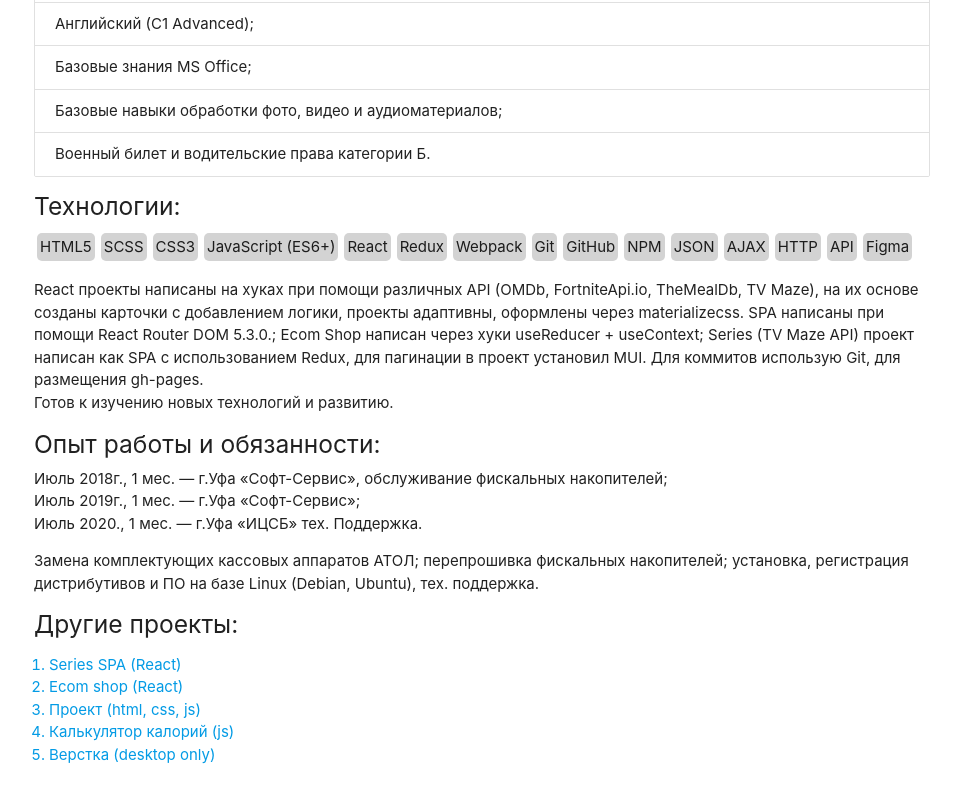
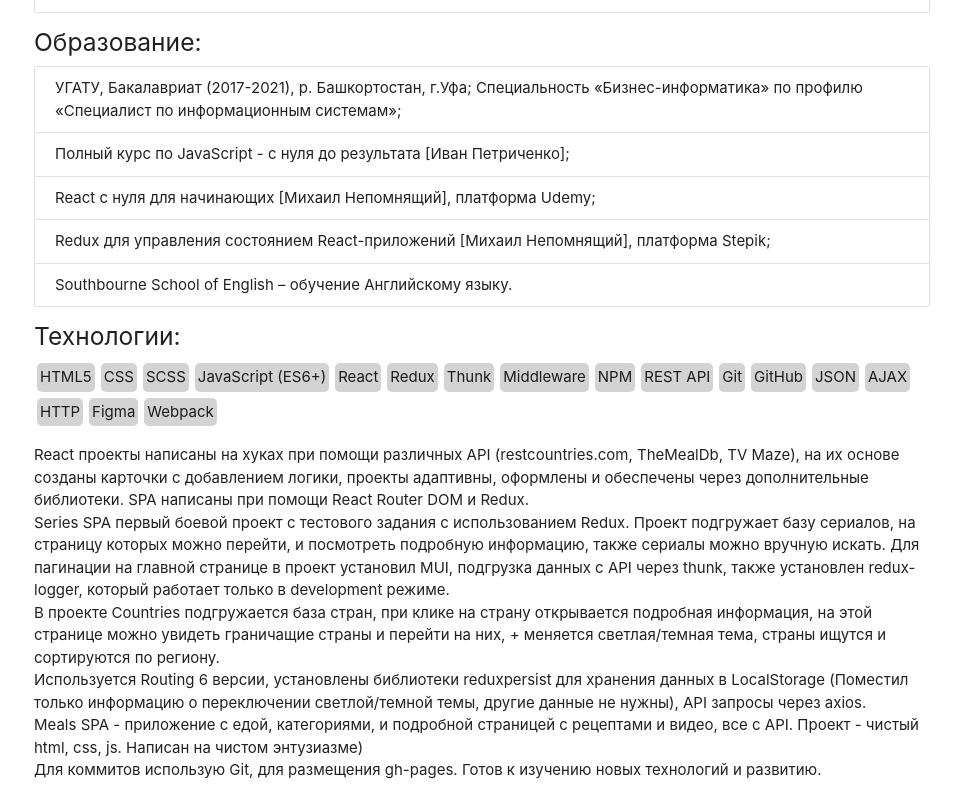
Before and after one commit to kozh-0/meals, a React (Create React App) app: page /meals/about in a window 1280 px wide. Shown: the part 560-1360 px from the top of the page, without its empty margins (158-1119 px from the left). Built offline with nearby package versions, Linux system fonts and the light colour scheme.

Commit message:
About page info added

```diff
--- a/src/pages/About.jsx
+++ b/src/pages/About.jsx
@@ -3,20 +3,22 @@
 
     const skills = [
         {art: 'HTML5', id: 'qweq'},
+        {art: 'CSS', id: 'xcvzx'},
         {art: 'SCSS', id: 'sadf'},
-        {art: 'CSS3', id: 'xcvzx'},
         {art: 'JavaScript (ES6+)', id: 'fgndf'},
         {art: 'React', id: 'rej5w'},
         {art: 'Redux', id: 'asfewgz'},
-        {art: 'Webpack', id: 'cnr52'},
+        {art: 'Thunk', id: 'nxzbc7qrqhv'},
+        {art: 'Middleware', id: ';llll;asd'},
+        {art: 'NPM', id: 'fmndsday9'},
+        {art: 'REST API', id: 'frsjrtj'},
         {art: 'Git', id: 'fyjky9'},
         {art: 'GitHub', id: 'thrh12'},
-        {art: 'NPM', id: 'fmndy9'},
         {art: 'JSON', id: 'fghdd21'},
         {art: 'AJAX', id: 'fgnd222'},
         {art: 'HTTP', id: 'dfghdfjyej'},
-        {art: 'API', id: 'frsjrtj'},
-        {art: 'Figma', id: 'serweyfj'}
+        {art: 'Figma', id: 'serweyfj'},
+        {art: 'Webpack', id: 'cnr52'},
     ]
 
     return (
@@ -25,23 +27,26 @@
             <p>Выпускник УГАТУ, предприимчивый и амбициозный. Имею опыт создания своего магазина на платформе Shopify для зарубежной аудитории.
             <br /> Начинающий Frontend разработчик, активно изучаю сферу в интернете. Претендую на стажировку, а впоследствии на работу в компанию, где смогу вырасти как разработчик и принести пользу. Ответственен за принимаемые решения, коммуникабельный, дружелюбный, внимательный.</p>
 
-
-            <h5>Образование:</h5>
-            <ul className="collection">
-                <li className="collection-item">УГАТУ, Бакалавриат (2017-2021), р. Башкортостан, г.Уфа;
-            Специальность «Бизнес-информатика» по профилю «Специалист по информационным системам»;</li>
-                <li className="collection-item">Дополнительные курсы по JavaScript, и курс от Udemy по React;</li>
-                <li className="collection-item">Southbourne School of English – обучение Английскому языку.</li>
-            </ul>
-
             <h5>Ключевые навыки:</h5>
             <ul className="collection">
+                <li className="collection-item">Высшее образование</li>
                 <li className="collection-item">HTML, CSS, JavaScript, React;</li>
                 <li className="collection-item">Английский (С1 Advanced);</li>
                 <li className="collection-item">Базовые знания MS Office;</li>
                 <li className="collection-item">Базовые навыки обработки фото, видео и аудиоматериалов;</li>
                 <li className="collection-item">Военный билет и водительские права категории Б.</li>
             </ul>
+
+            <h5>Образование:</h5>
+            <ul className="collection">
+                <li className="collection-item">УГАТУ, Бакалавриат (2017-2021), р. Башкортостан, г.Уфа;
+            Специальность «Бизнес-информатика» по профилю «Специалист по информационным системам»;</li>
+                <li className="collection-item">Полный курс по JavaScript - с нуля до результата [Иван Петриченко];</li>
+                <li className="collection-item">React с нуля для начинающих [Михаил Непомнящий], платформа Udemy;</li>
+                <li className="collection-item">Redux для управления состоянием React-приложений [Михаил Непомнящий], платформа Stepik;</li>
+                <li className="collection-item">Southbourne School of English – обучение Английскому языку.</li>
+            </ul>
+
 
 
             <h5>Технологии:</h5>
@@ -51,14 +56,31 @@
                 ))}
             </div>
             <p>React проекты написаны на хуках при помощи различных API
-(OMDb, FortniteApi.io, TheMealDb, TV Maze), на их основе созданы
+(restcountries.com, TheMealDb, TV Maze), на их основе созданы
 карточки с добавлением логики, проекты адаптивны, оформлены
-через materializecss. SPA написаны при помощи React Router DOM
-5.3.0.; Ecom Shop написан через хуки useReducer + useContext;
-Series (TV Maze API) проект написан как SPA с использованием
-Redux, для пагинации в проект установил MUI. Для коммитов
-использую Git, для размещения gh-pages.
-            <br />Готов к изучению новых технологий и развитию.</p>
+и обеспечены через дополнительные библиотеки. SPA написаны
+при помощи React Router DOM и Redux. <br />
+Series SPA первый боевой проект c тестового задания с
+использованием Redux. Проект подгружает базу сериалов, на
+страницу которых можно перейти, и посмотреть подробную
+информацию, также сериалы можно вручную искать. Для
+пагинации на главной странице в проект установил MUI, подгрузка
+данных с API через thunk, также установлен redux-logger, который
+работает только в development режиме. <br />
+В проекте Countries подгружается база стран, при клике на
+страну открывается подробная информация, на этой странице
+можно увидеть граничащие страны и перейти на них, + меняется
+светлая/темная тема, страны ищутся и сортируются по региону. <br />
+Используется Routing 6 версии, установлены библиотеки reduxpersist для хранения данных в LocalStorage (Поместил только
+информацию о переключении светлой/темной темы, другие
+данные не нужны), API запросы через axios. <br />
+Meals SPA - приложение с едой, категориями, и подробной
+страницей с рецептами и видео, все с API. Проект - чистый html, css,
+js. Написан на чистом энтузиазме)
+
+
+            <br />Для коммитов использую Git, для размещения gh-pages. Готов к
+изучению новых технологий и развитию.</p>
 
 
             <h5>Опыт работы и обязанности:</h5>
@@ -69,12 +91,13 @@
             <div>
                 <h5>Другие проекты:</h5>
                 <ol style={{'paddingLeft': '15px'}}>
-                    <a href="- https://kozh-0.github.io/tvmaze/"><li>Series SPA (React)</li></a>
-                    <a href="https://kozh-0.github.io/shop-project/"><li>Ecom shop (React)</li></a>
+                    <a href="https://kozh-0.github.io/tvmaze/"><li>Series SPA (React + Redux)</li></a>
+                    <a href="https://kozh-0.github.io/countries/"><li>Countries SPA (React + Redux)</li></a>
+                    <a href="https://kozh-0.github.io/meals/"><li>Meals SPA (React)</li></a>
                     <a href="https://kozh-0.github.io/project/"><li>Проект (html, css, js)</li></a>
-                    <a href="https://kozh-0.github.io/calc/"><li>Калькулятор калорий (js)</li></a>
-                    <a href="https://kozh-0.github.io/verstka/"><li>Верстка (desktop only)</li></a>
                 </ol>
+                <p>На Гитхабе есть другие проекты (20 репозиториев), высокая
+активность.</p>
             </div>
         </div>
     );
```
